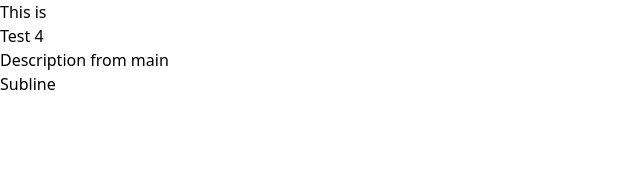
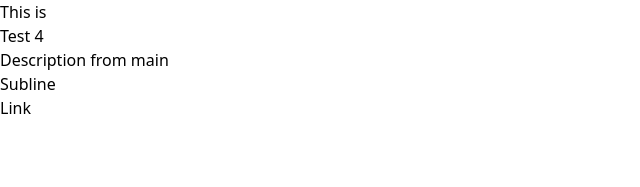
Before and after one commit to ilia-markovski-jdm/testly, a React (Vite) app: page / in a window 1280 px wide. Shown: the top 187 px of the page, without its empty margins (0-640 px from the left). Built offline with nearby package versions, Linux system fonts and the light colour scheme.

Commit message:
Add link

```diff
--- a/src/App.tsx
+++ b/src/App.tsx
@@ -7,6 +7,7 @@ function App() {
       <p>Test 4</p>
       <p>Description from main</p>
       <h3>Subline</h3>
+      <a href="#">Link</a>
     </div>
   )
 }
```
